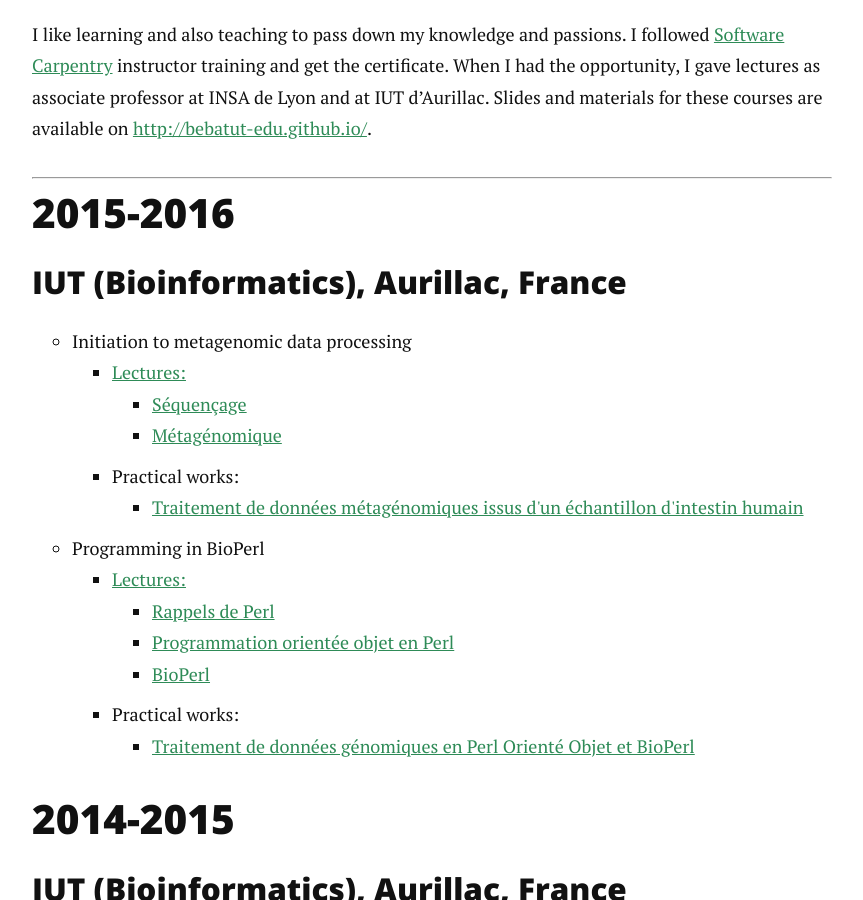
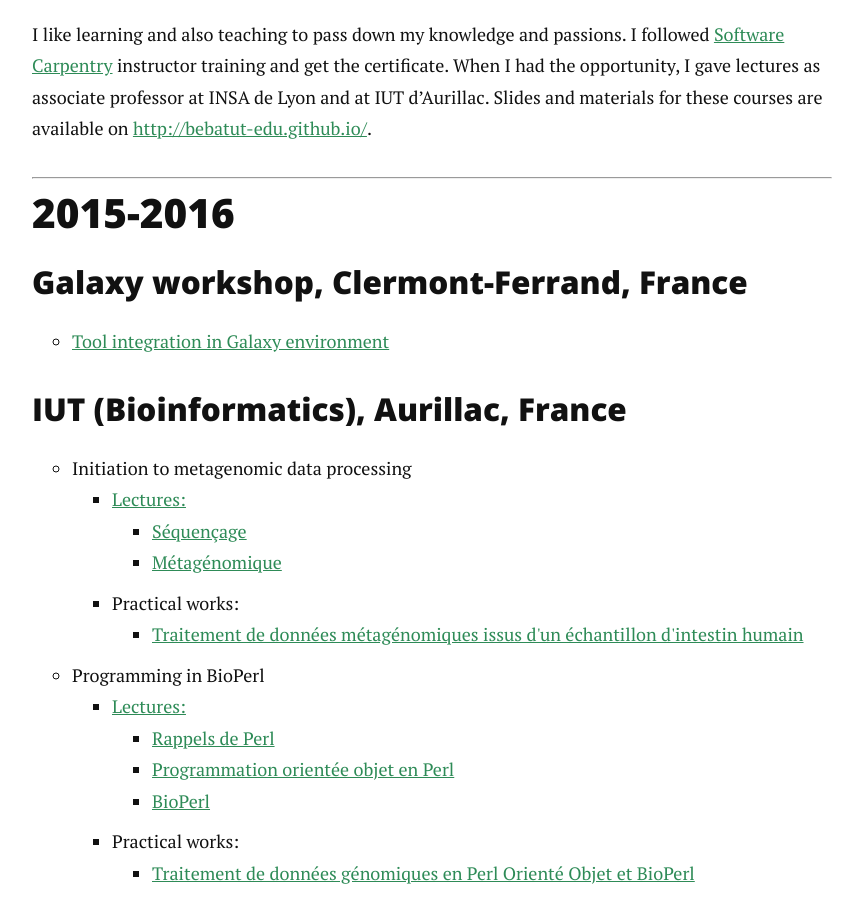
Before and after one commit to bebatut-research/bebatut-research.github.io, a Jekyll site: the page built from teaching.md, in a window 1280 px wide and 900 px high, scrolled down 340 px. Shown: the whole window, without its empty margins (208-1071 px from the left). Built offline with Jekyll 4.4.1, drawn with Linux system fonts in a browser that asks for light colours; nearby versions of some CDN libraries; Markdown is read by kramdown in place of the engine named in the settings.

Commit message:
Add galaxy workshop in teaching

```diff
--- a/_data/teaching.yml
+++ b/_data/teaching.yml
@@ -1,6 +1,12 @@
 -
     year: 2015-2016
     locations:
+    -
+        at: "Galaxy workshop, Clermont-Ferrand, France"
+        lectures:
+        -
+            title: "Tool integration in Galaxy environment "
+            link: "http://bebatut-slides.github.io/galaxy_workshop_05_16/#/"
     -
         at: "IUT (Bioinformatics), Aurillac, France"
         lectures:
--- a/teaching.md
+++ b/teaching.md
@@ -19,7 +19,12 @@ When I had the opportunity, I gave lectures as associate professor at INSA de Ly
       <h3 class="subtitle">{{ location.at }}</h3>
       <ul class="lecture-by-location">
       {% for lecture in location.lectures %}
-        <li class="lecture-by-location">{{ lecture.title }}
+        <li class="lecture-by-location">
+        {% if lecture.link %}
+          <a href="{{ lecture.link }}">{{ lecture.title }}</a>
+        {% else %}
+          {{ lecture.title }}
+        {% endif %}
 
         <ul class="lecture-content">
         {% for content in lecture.content %}
```
